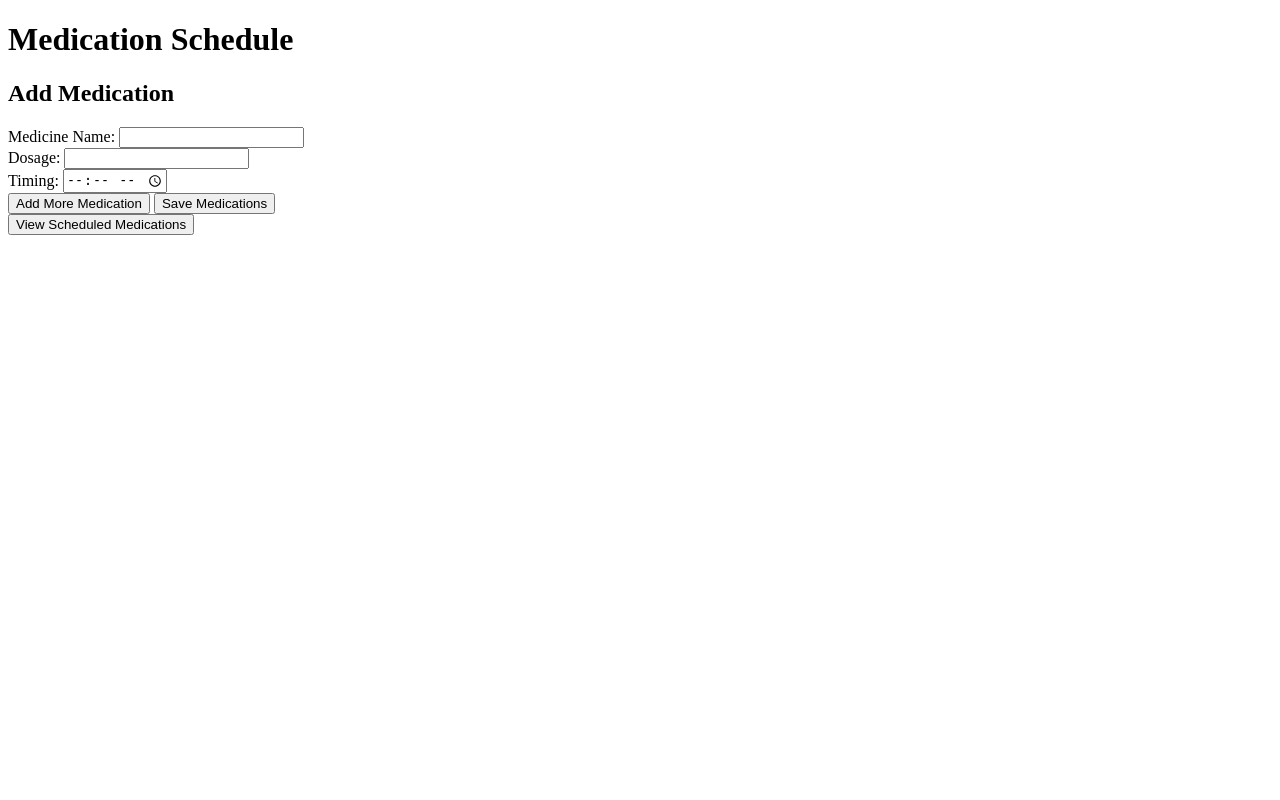
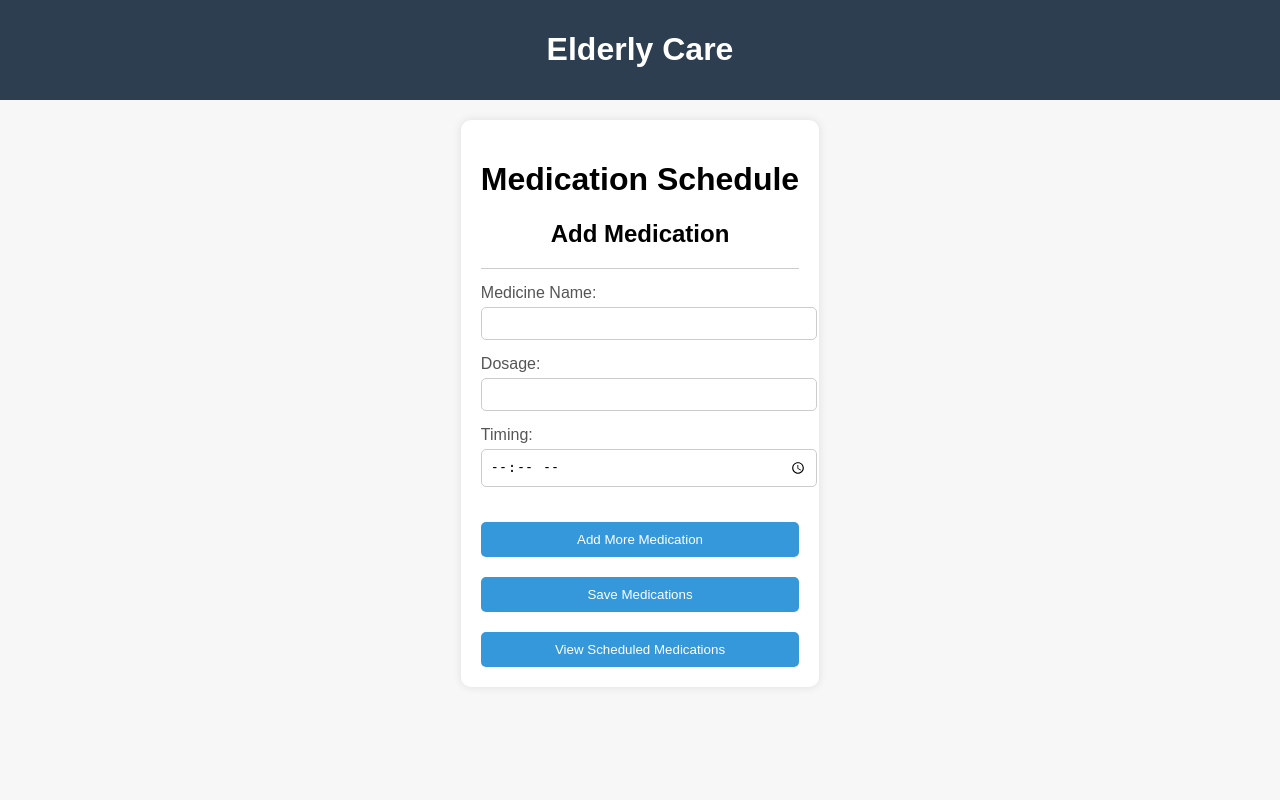
Before and after one commit to anuragingle01/Kratin_LLC_Exercise_Anurag, a CodeIgniter app: page /Kratin_LLC_Exercise_Anurag/index.php/medicationcontroller/index in a window 1280 px wide. Run offline with CodeIgniter, Linux system fonts and the light colour scheme; data that the repository does not hold is empty.

Commit message:
Modified Files

```diff
--- a/Elderly_Care/application/config/routes.php
+++ b/Elderly_Care/application/config/routes.php
@@ -55,7 +55,6 @@ $route['default_controller'] = 'HomeController';
 $route['404_override'] = '';
 $route['translate_uri_dashes'] = FALSE;
 
-// Add custom routes for each feature
 $route['home/yogaExercise'] = 'HomeController/yogaExercise';
 $route['home/scheduleMedicines'] = 'HomeController/scheduleMedicines';
 $route['home/locateHospital'] = 'HomeController/locateHospital';
--- a/Elderly_Care/application/controllers/MedicationController.php
+++ b/Elderly_Care/application/controllers/MedicationController.php
@@ -28,7 +28,10 @@ class MedicationController extends CI_Controller
 
             $this->Medication_model->add_medication($data);
         }
+
+        $this->load->view('medication_added');
     }
+
 
     public function get_schedule_history($medicine_name, $dosage, $timing)
     {
--- a/Elderly_Care/application/models/Medication_model.php
+++ b/Elderly_Care/application/models/Medication_model.php
@@ -14,4 +14,8 @@ class Medication_model extends CI_Model {
     public function get_medications() {
         return $this->db->get('medications')->result();
     }
+
+    public function get_all_scheduled_medications() {
+        return $this->db->get('medications')->result();
+    }
 }
--- a/Elderly_Care/application/views/locate_hospital.php
+++ b/Elderly_Care/application/views/locate_hospital.php
@@ -6,10 +6,8 @@
     <title>Locate Nearby Hospital</title>
     <meta name="viewport" content="width=device-width, initial-scale=1.0">
 
-    <!-- Leaflet CSS -->
     <link rel="stylesheet" href="https://unpkg.com/leaflet/dist/leaflet.css" />
 
-    <!-- Leaflet JavaScript -->
     <script src="https://unpkg.com/leaflet/dist/leaflet.js"></script>
     <style>
         body {
--- a/Elderly_Care/application/views/medication_schedule.php
+++ b/Elderly_Care/application/views/medication_schedule.php
@@ -1,32 +1,125 @@
 <!DOCTYPE html>
 <html lang="en">
+
 <head>
     <meta charset="UTF-8">
     <meta name="viewport" content="width=device-width, initial-scale=1.0">
     <title>Medication Schedule</title>
     <script src="https://code.jquery.com/jquery-3.6.0.min.js"></script>
+    <style>
+        body {
+            font-family: Arial, sans-serif;
+            margin: 0;
+            padding: 0;
+            background-color: #f7f7f7;
+            display: flex;
+            flex-direction: column;
+            align-items: center;
+            min-height: 100vh;
+        }
+
+        header {
+            background-color: #2c3e50;
+            color: #fff;
+            text-align: center;
+            padding: 10px 0;
+            width: 100%;
+            margin-bottom: 20px;
+        }
+
+        .container {
+            max-width: 600px;
+            padding: 20px;
+            background-color: #fff;
+            border-radius: 10px;
+            box-shadow: 0 0 10px rgba(0, 0, 0, 0.1);
+        }
+
+        h1 {
+            text-align: center;
+            color: #000;
+        }
+
+        h2 {
+            text-align: center;
+            color: #000;
+        }
+
+        form {
+            margin-top: 20px;
+        }
+
+        label {
+            display: block;
+            margin-bottom: 5px;
+            color: #555;
+        }
+
+        input[type="text"],
+        input[type="time"] {
+            width: 100%;
+            padding: 8px;
+            margin-bottom: 15px;
+            border: 1px solid #ccc;
+            border-radius: 5px;
+        }
+
+        input[type="button"],
+        input[type="submit"] {
+            display: block;
+            width: 100%;
+            padding: 10px;
+            margin-top: 20px;
+            background-color: #3498db;
+            color: #fff;
+            border: none;
+            border-radius: 5px;
+            cursor: pointer;
+            transition: background-color 0.3s;
+        }
+
+        input[type="button"]:hover,
+        input[type="submit"]:hover {
+            background-color: #2980b9;
+        }
+
+        #medicationFields {
+            border-top: 1px solid #ccc;
+            padding-top: 15px;
+        }
+
+        #medicationFields:not(:first-child) {
+            margin-top: 15px;
+        }
+    </style>
 </head>
+
 <body>
-    <h1>Medication Schedule</h1>
+    <header>
+        <h1 style="color: #fff;">Elderly Care</h1>
+    </header>
+    <div class="container">
+        <h1 style="color: black;">Medication Schedule</h1>
 
-    <h2>Add Medication</h2>
+        <h2 style="color: black;">Add Medication</h2>
         <form id="medicationForm" action="<?= base_url('medication/add_medication') ?>" method="post">
             <div id="medicationFields">
                 <label for="medicine_name">Medicine Name:</label>
-            <input type="text" name="medicine_name[]" required><br>
+                <input type="text" name="medicine_name[]" required>
 
                 <label for="dosage">Dosage:</label>
-            <input type="text" name="dosage[]" required><br>
+                <input type="text" name="dosage[]" required>
 
                 <label for="timing">Timing:</label>
-            <input type="time" name="timing[]" required><br>
+                <input type="time" name="timing[]" required>
             </div>
 
             <input type="button" value="Add More Medication" onclick="addMedicationField()">
             <input type="submit" value="Save Medications">
+        </form>
 
-    </form>
         <input type="button" value="View Scheduled Medications" onclick="viewScheduledMedications()">
+    </div>
 
     <script>
         function addMedicationField() {
@@ -34,10 +127,11 @@
             var clone = medicationField.cloneNode(true);
             document.getElementById('medicationForm').appendChild(clone);
         }
+
         function viewScheduledMedications() {
-            window.location.href = '<?= base_url('medication/get_scheduled_medications') ?>';
+            window.location.href = '<?= base_url('medication/view_scheduled_medications') ?>';
         }
-
     </script>
 </body>
+
 </html>
```
Also changed, not shown: Elderly_Care/application/views/health_track.php (+34 -4 lines), Elderly_Care/application/views/home.php (+77 -23 lines), Elderly_Care/application/views/medication_added.php (added, +55 -0 lines), Elderly_Care/application/views/scheduled_medications.php (+35 -6 lines), Elderly_Care/application/views/yoga_exercise.php (+17 -6 lines). Lines whose indentation alone changed are shown as unchanged.
